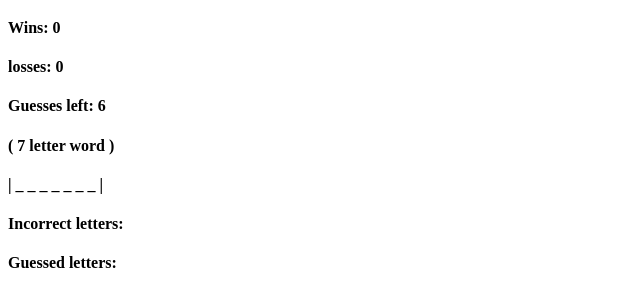
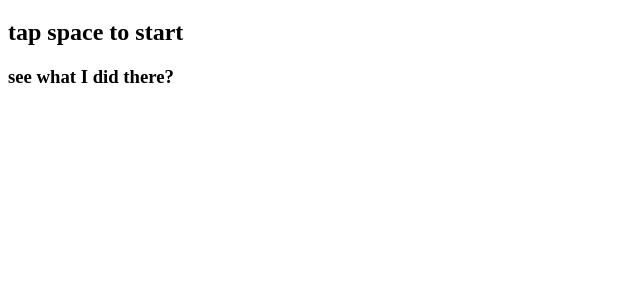
Before and after one commit to k8xian/Word-Guess-Game, a plain HTML site: page index.html in a window 1280 px wide. Shown: the part 61-368 px from the top of the page, without its empty margins (0-640 px from the left). Drawn offline with Linux system fonts and the light colour scheme.

Commit message:
updating game with 'tap space to start' and adding everything else in an object

```diff
--- a/assets/javascript/game.js
+++ b/assets/javascript/game.js
@@ -1,5 +1,3 @@
-var planets = [ "mercury","venus","earth","mars","jupiter","saturn","neptune","uranus","pluto",];
-
 var wins = 0;
 var losses = 0;
 var guesses = 6;
@@ -9,13 +7,17 @@ var currentWord = [];
 var incorrectLetters = [];
 var guessed = [];
 
-var keyStroke= ["a", "b", "c", "d", "e", "f", "g", "h", "i", "j", "k", "l","m", "n", "o", "p", "q", "r", "s", "t", "u", "v", "w", "x", "y", "z"];
-
-var selectedPlanet = planets[Math.floor(Math.random() * planets.length)];
-console.log(selectedPlanet);
-
 /// giant object
 var spaceTheGame =  {
+    planets: [ "mercury","venus","earth","mars","jupiter","saturn","neptune","uranus","pluto",],
+
+    keyStroke: ["a", "b", "c", "d", "e", "f", "g", "h", "i", "j", "k", "l","m", "n", "o", "p", "q", "r", "s", "t", "u", "v", "w", "x", "y", "z"],
+
+    randomizePlanet: function(){
+        selectedPlanet = this.planets[Math.floor(Math.random() * this.planets.length)];
+        return selectedPlanet;
+    },
+
     creatingBlanks: function(){
         for (var i = 0; i < selectedPlanet.length; i++) {
             hiddenLetters.push(" _ ");
@@ -25,10 +27,6 @@ var spaceTheGame =  {
         }
     },
 
-    randomizePlanet: function(){
-        selectedPlanet = planets[Math.floor(Math.random() * planets.length)];
-        return selectedPlanet;
-    },
 
     gameContent: function(){
         document.getElementById("guesses").textContent = "Guesses left: " + guesses;
@@ -55,15 +53,17 @@ var spaceTheGame =  {
 }
 
 //calling functions
-spaceTheGame.randomizePlanet();
-spaceTheGame.creatingBlanks();
-spaceTheGame.gameContent();
+document.addEventListener('keydown', function (e) {
+    if(e.keyCode == 32) {
+        spaceTheGame.startOver();
+    }
+});
 
 //detecting keys
 document.addEventListener('keydown', function (e) {
     var letterGuess = e.key;
 
-    if (guessed.indexOf(letterGuess) === -1 && keyStroke.includes(letterGuess)){
+    if (guessed.indexOf(letterGuess) === -1 && spaceTheGame.keyStroke.includes(letterGuess)){
         guessed.push(letterGuess);
         spaceTheGame.gameContent();
     };
--- a/index.html
+++ b/index.html
@@ -15,6 +15,8 @@
 <body>
     <div class="gameHead">
         <h1>Space: The Game</h1>
+        <h2>tap space to start</h2>
+        <h3>see what I did there?</h3>
     </div>
     <div class="gameBody">
         <h4 id="wins"></h4>
```
Also changed, not shown: 1 other file.
